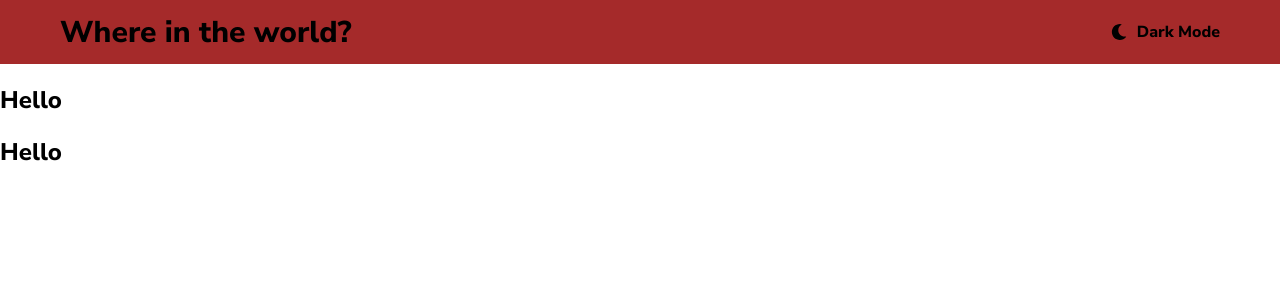
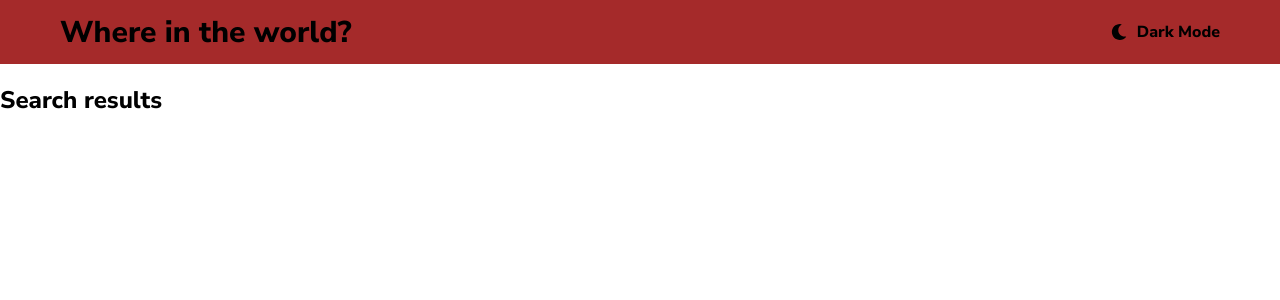
Before and after one commit to AkramQabodan/countries_react, a React (Create React App) app: page /search-result in a window 1280 px wide. Shown: the top 300 px of the page. Built offline with nearby package versions, Linux system fonts and the light colour scheme.

Commit message:
basic routing

```diff
--- a/src/App.js
+++ b/src/App.js
@@ -2,12 +2,18 @@ import "./App.css";
 import Nav from "./components/Nav";
 import Main from "./components/routes/main/Main";
 import SearchResult from "./components/routes/searchResult/SearchResult";
+import { BrowserRouter, Switch,Route}from 'react-router-dom';
 function App() {
   return (
     <div className="App">
-      <Nav />
-      <Main />
-      <SearchResult />
+      <BrowserRouter>
+        <Nav />
+        <Switch>
+          <Route path="/" exact component={Main} />
+          <Route path="/main" component={Main}/>
+          <Route path="/search-result" component={SearchResult}/>
+        </Switch>
+      </BrowserRouter>
     </div>
   );
 }
--- a/src/components/routes/searchResult/SearchResult.js
+++ b/src/components/routes/searchResult/SearchResult.js
@@ -3,7 +3,7 @@ import React from "react";
 function SearchResult() {
   return (
     <>
-      <h2>Hello</h2>
+      <h2>Search results</h2>
     </>
   );
 }
```
Also changed, not shown: 1 other file (tests, documents, lock files or other folders).
